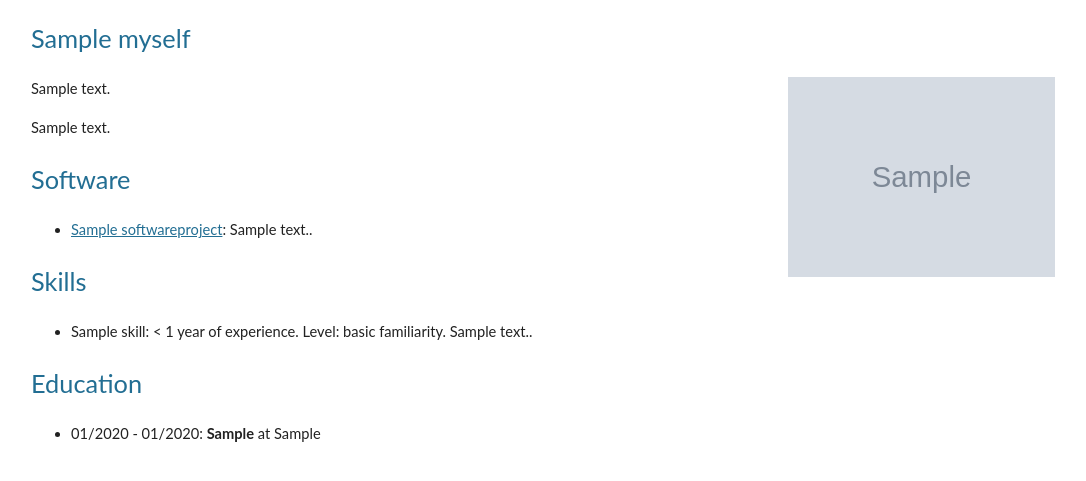
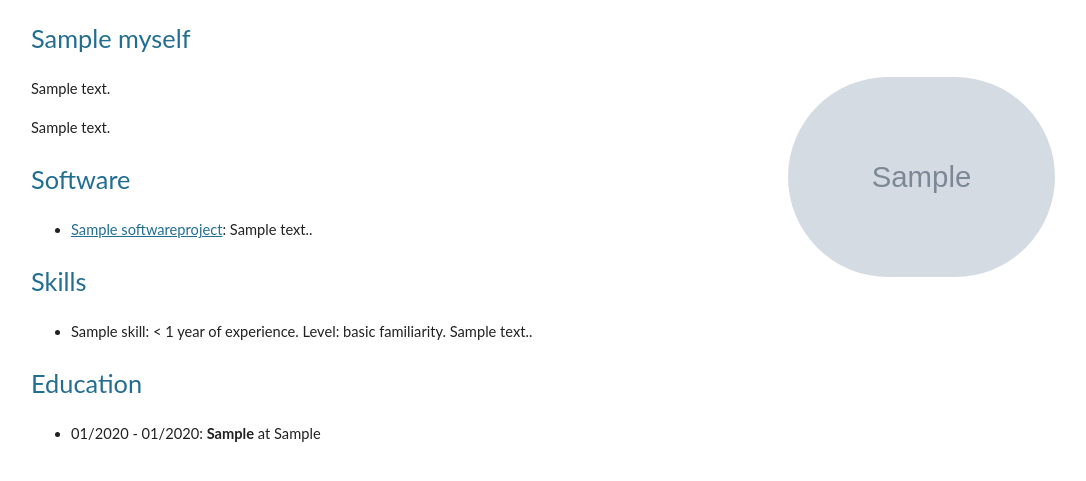
Before and after one commit to benjaminschmidt/benjaminschmidt.github.io, a Django app: page / in a window 1280 px wide. Shown: the part 99-580 px from the top of the page, without its empty margins (97-1183 px from the left). Run offline with Django 4.2, Linux system fonts and the light colour scheme; tables that the repository leaves empty hold one stand-in row (values such as "Sample post"); grey boxes marked "Sample" are stand-in pictures; data that the repository does not hold is empty.

Commit message:
Round portrait

```diff
--- a/information/static/information/style.css
+++ b/information/static/information/style.css
@@ -35,6 +35,7 @@ a {
     height: 200px;
     overflow: hidden;
     margin-left: 20px;
+    border-radius: 500px;
 }
 
 .topnav {
```
